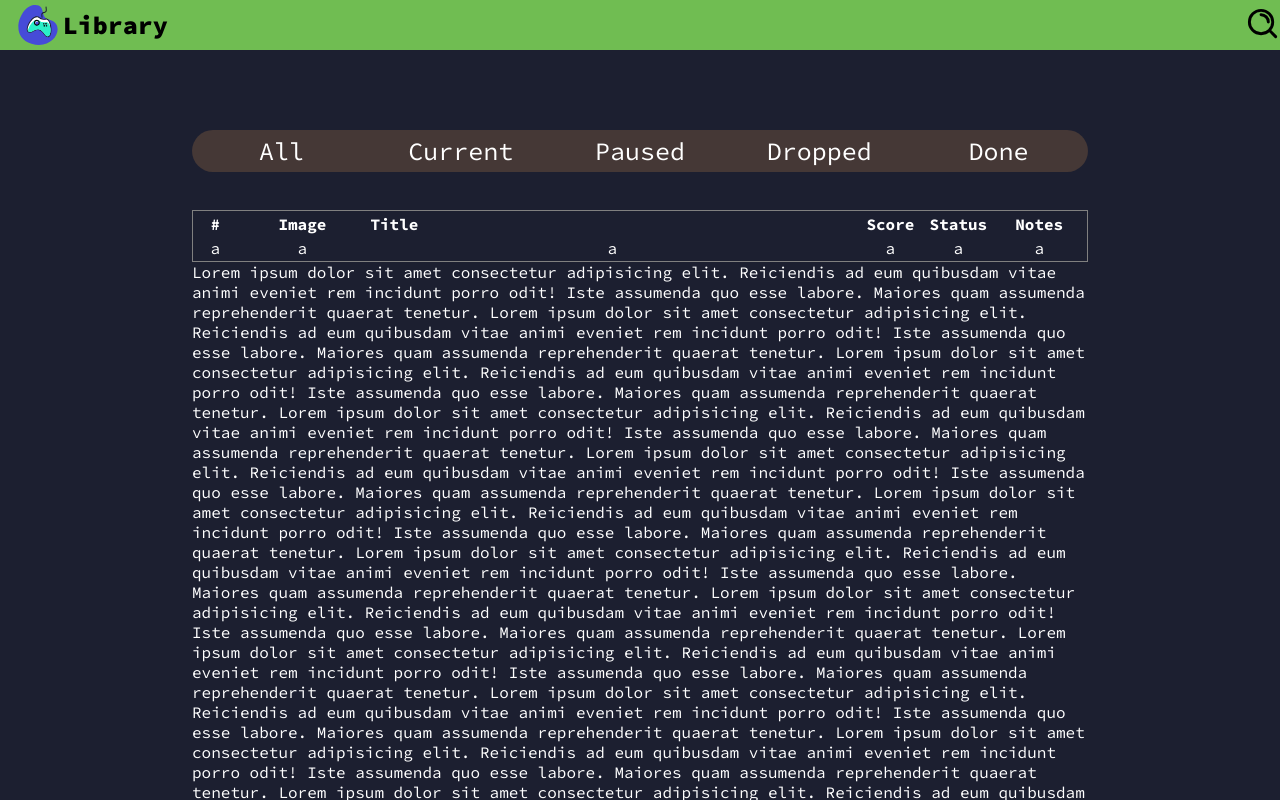
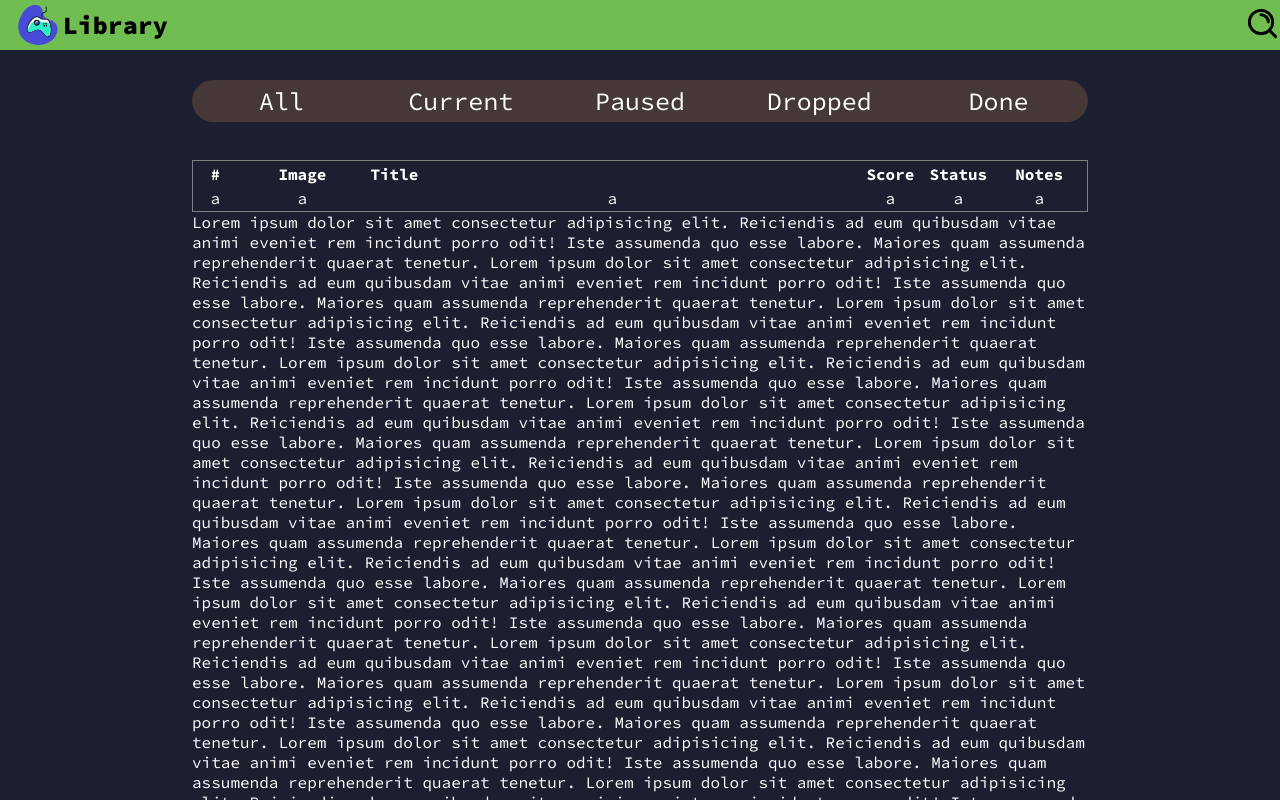
Before and after one commit to Vicescq/Video-Game-Library, a React (Vite) app: page / in a window 1280 px wide. Shown: the top 800 px of the page. Built offline with nearby package versions, Linux system fonts and the light colour scheme.

Commit message:
navbar and status cleaner css

```diff
--- a/src/Pages/Home/Home.module.css
+++ b/src/Pages/Home/Home.module.css
@@ -25,7 +25,7 @@ table{
 
     .status{
         padding-inline: 2vw;
-        padding-block: 4vw;
+        padding-block: 5vw;
     }
 
     table{
--- a/src/components/NavBar.jsx
+++ b/src/components/NavBar.jsx
@@ -34,6 +34,7 @@ function NavBar(){
                     <img src="src\assets\searchbar.svg" className={NavBarS.searchbar}/>
                 </div>
                 <div className={NavBarS.filter}>Filter.</div>
+
                 <div className={NavBarS.dropdownmenu_cont}>
                     <img src="src\assets\dropdown.svg" ref={dropdownimgref}/>
                     {
--- a/src/components/NavBar.module.css
+++ b/src/components/NavBar.module.css
@@ -1,4 +1,7 @@
 nav{
+    position: fixed;
+    top: 0;
+    width: 100%;
     display: flex;
     background-color: rgb(112, 189, 82);
     height: 50px;
@@ -33,9 +36,6 @@ img{
     margin: auto;
 }
 
-.dropdownmenu_cont{
-    position: relative;
-}
 
 .dropdownmenu{
     margin-block: 0;
@@ -43,7 +43,6 @@ img{
     top: 100%;
     width: 100vw;
     position: absolute;
-    z-index: 100;
     background-color: rgb(14, 169, 125);
 }
 
```
